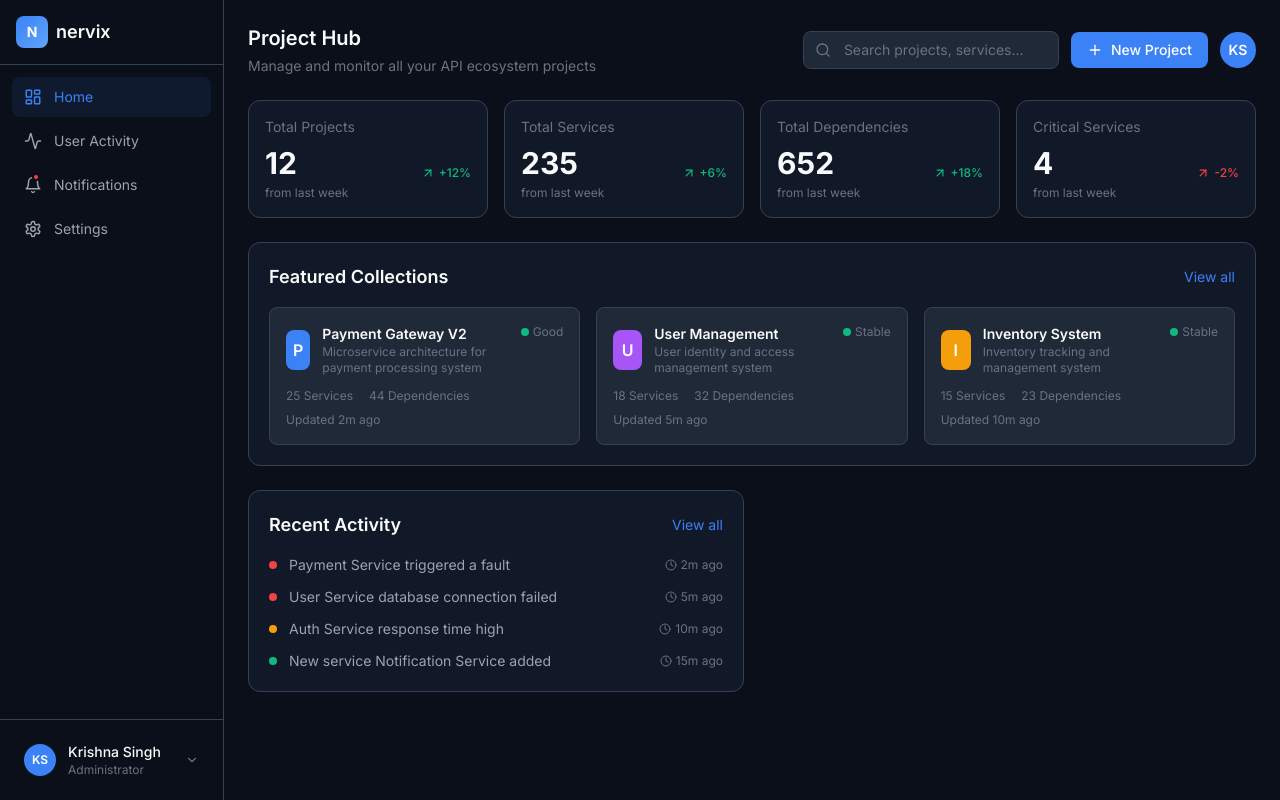
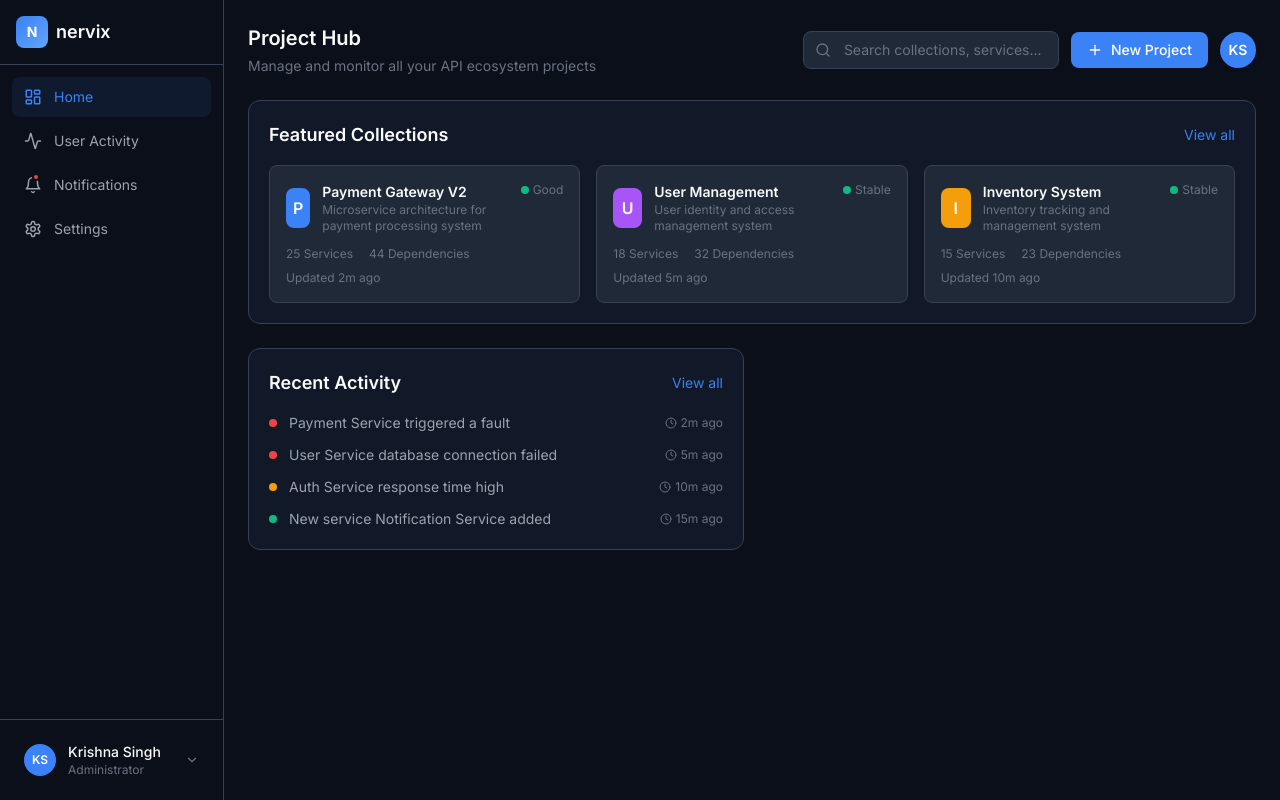
Before and after one commit to krishna-raghu/Project, a React (Vite) app in the folder frontend/: page / in a window 1280 px wide. Built offline with nearby package versions, Linux system fonts and the light colour scheme.

Commit message:
made changes to home page

```diff
--- a/frontend/src/pages/ProjectHub.jsx
+++ b/frontend/src/pages/ProjectHub.jsx
@@ -34,7 +34,7 @@ export default function ProjectHub({ onNavigate, onNewProject, onSelectProject }
             <Search className="absolute left-3 top-1/2 -translate-y-1/2 text-text-muted" size={16} />
             <input
               type="text"
-              placeholder="Search projects, services..."
+              placeholder="Search collections, services..."
               className="pl-10 pr-4 py-2 bg-dark-card-2 border border-dark-border rounded-lg text-sm text-text-primary placeholder:text-text-muted focus:outline-none focus:border-primary w-64"
             />
           </div>
@@ -55,21 +55,7 @@ export default function ProjectHub({ onNavigate, onNewProject, onSelectProject }
         </div>
       </div>
 
-      <div className="grid grid-cols-4 gap-4">
-        {stats.map((stat) => (
-          <div key={stat.label} className="bg-dark-card border border-dark-border rounded-xl p-4">
-            <div className="text-sm text-text-muted mb-2">{stat.label}</div>
-            <div className="flex items-end justify-between">
-              <div className="text-3xl font-bold text-text-primary">{stat.value}</div>
-              <div className={`flex items-center gap-1 text-xs font-medium ${stat.positive ? 'text-success' : 'text-danger'}`}>
-                <ArrowUpRight size={14} />
-                {stat.change}
-              </div>
-            </div>
-            <div className="text-xs text-text-muted mt-1">from last week</div>
-          </div>
-        ))}
-      </div>
+
 
       <div className="bg-dark-card border border-dark-border rounded-xl p-5">
         <div className="flex items-center justify-between mb-4">
@@ -108,6 +94,47 @@ export default function ProjectHub({ onNavigate, onNewProject, onSelectProject }
         </div>
       </div>
 
+
+
+
+
+     {/*status bar */}
+     {/* <div className="bg-dark-card border border-dark-border rounded-lg px-4 py-1.5">
+        <div className="flex items-center justify-between">
+          {stats.map((stat, index) => (
+            <React.Fragment key={stat.label}>
+              <div className="flex items-center gap-2">
+                <span className="text-base font-semibold text-text-primary">
+                  {stat.value}
+                </span>
+
+                <span className="text-xs text-text-muted">
+                  {stat.label}
+                </span>
+
+                <span
+                  className={`text-[10px] font-medium ${
+                    stat.positive ? "text-success" : "text-danger"
+                  }`}
+                >
+                  {stat.change}
+                </span>
+              </div>
+
+              {index < stats.length - 1 && (
+                <div className="h-4 w-px bg-dark-border" />
+              )}
+            </React.Fragment>
+          ))}
+        </div>
+      </div>*/}
+
+
+
+
+
+
+
       <div className="grid grid-cols-2 gap-4">
         <div className="bg-dark-card border border-dark-border rounded-xl p-5">
           <div className="flex items-center justify-between mb-4">
@@ -129,6 +156,12 @@ export default function ProjectHub({ onNavigate, onNewProject, onSelectProject }
         </div>
 
 
+
+
+
+
+
+
       </div>
     </div>
   );
```
